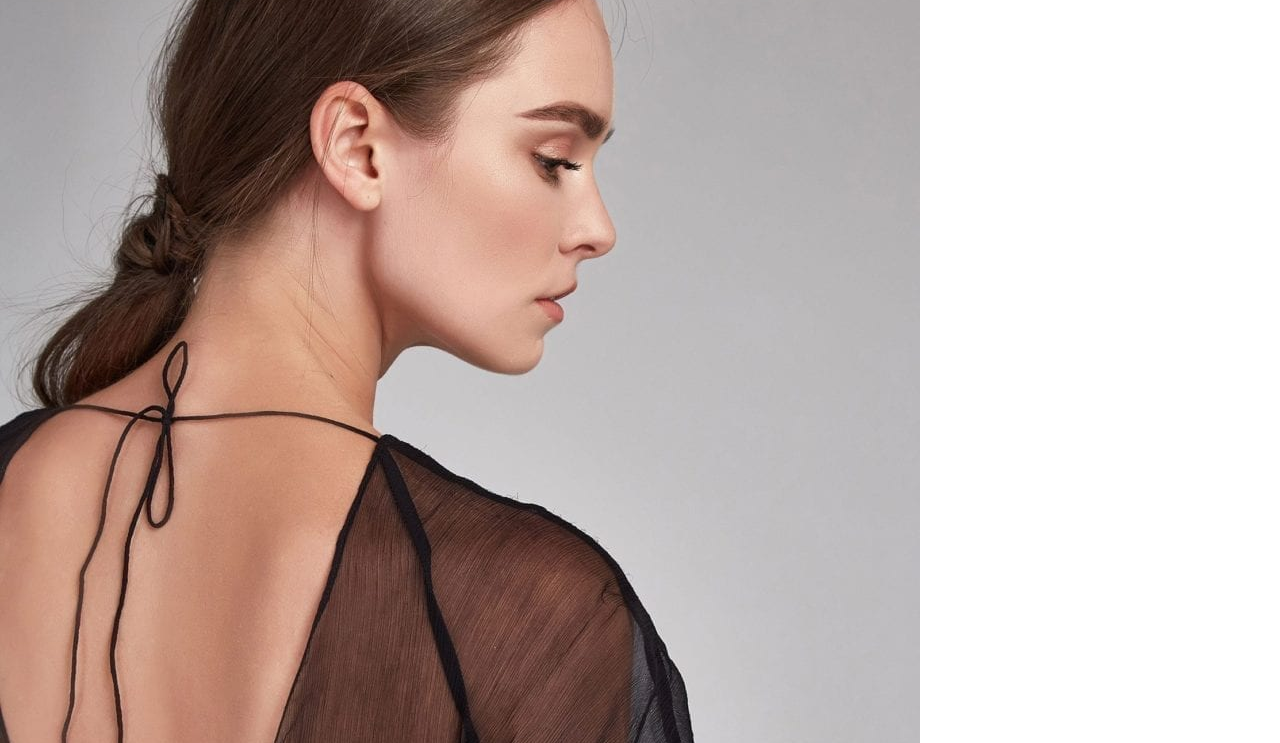
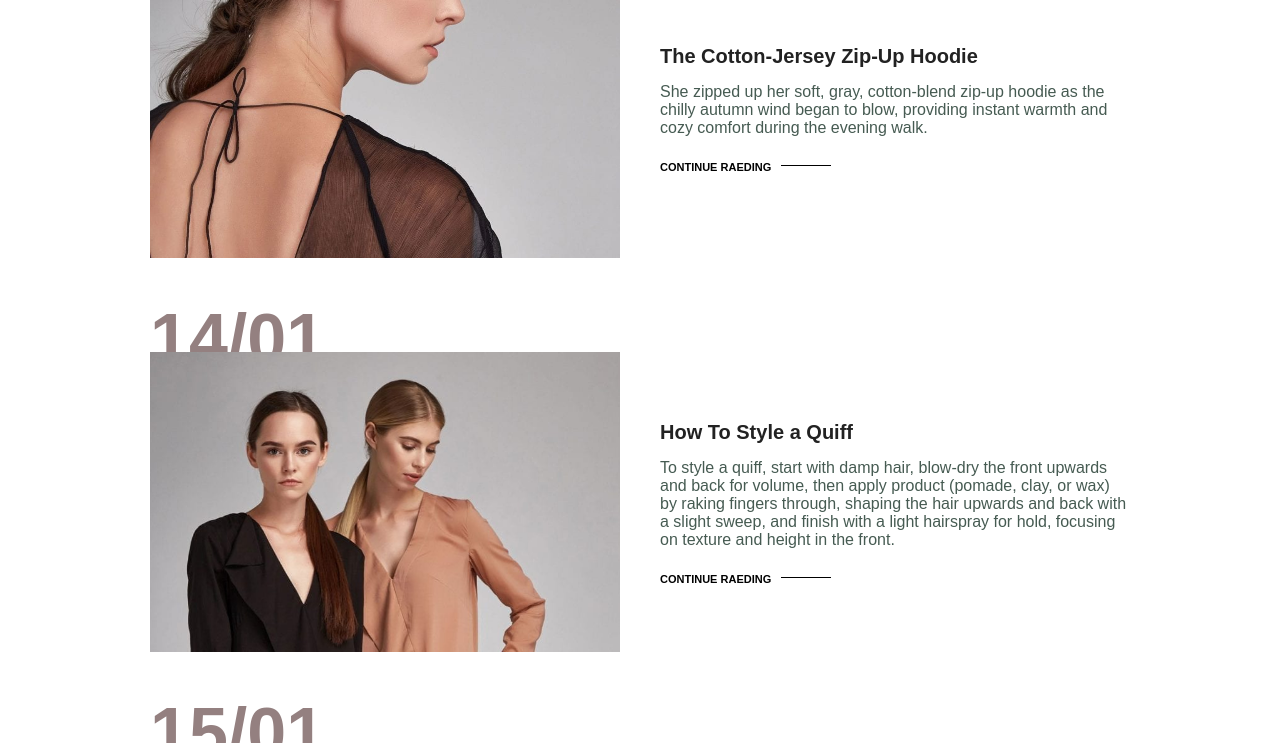
Before and after one commit to WakilIsrakAbir/Cara-E-commerce-Fashion-Shop-HTML-CSS-JS, a plain HTML site: page Cara E-commerce Fashion Shop/blog.html in a window 1280 px wide. Shown: the part 546-1289 px from the top of the page. Drawn offline with Linux system fonts and the light colour scheme.

Commit message:
Update style.css

```diff
--- a/Cara E-commerce Fashion Shop/style.css
+++ b/Cara E-commerce Fashion Shop/style.css
@@ -809,3 +809,75 @@ footer .copyright{
 #prodetails .single-pro-details span{
     line-height: 25px;
 }
+
+/* Style For Blog Page */
+/* Style For Blog Page */
+
+#page-header.blog-header{
+    background-image: url("/Images/banner/b19.jpg");
+}
+
+
+#blog{
+    padding: 100px 150px 0 150px;
+}
+
+#blog .blog-box{
+    display: flex;
+    align-items: center;
+    width: 100%;
+    padding-bottom: 90px;
+    position: relative;
+}
+
+#blog .blog-img{
+    width: 50%;
+    margin-right: 40px;
+}
+
+#blog img{
+    width: 100%;
+    height: 300px;
+    object-fit: cover;
+}
+
+#blog .blog-details{
+    width: 50%;
+}
+
+#blog .blog-details a{
+    text-decoration: none;
+    font-size: 11px;
+    color: #000;
+    font-weight: 700;
+    position: relative;
+    transition: 0.3s;
+}
+
+#blog .blog-details a:hover{
+    color: #148108;
+}
+
+#blog .blog-details a::after{
+    content: "";
+    width: 50px;
+    height: 1px;
+    background-color: black;
+    position: absolute;
+    top: 4px;
+    right: -60px;
+}
+
+#blog .blog-details a:hover:after{
+    background-color: #148108;
+}
+
+#blog .blog-box h1{
+    position: absolute;
+    top: -40px;
+    left: 0;
+    font-size: 70px;
+    font-weight: 700;
+    color: rgb(148, 128, 128);
+    z-index: -9;
+}
```
